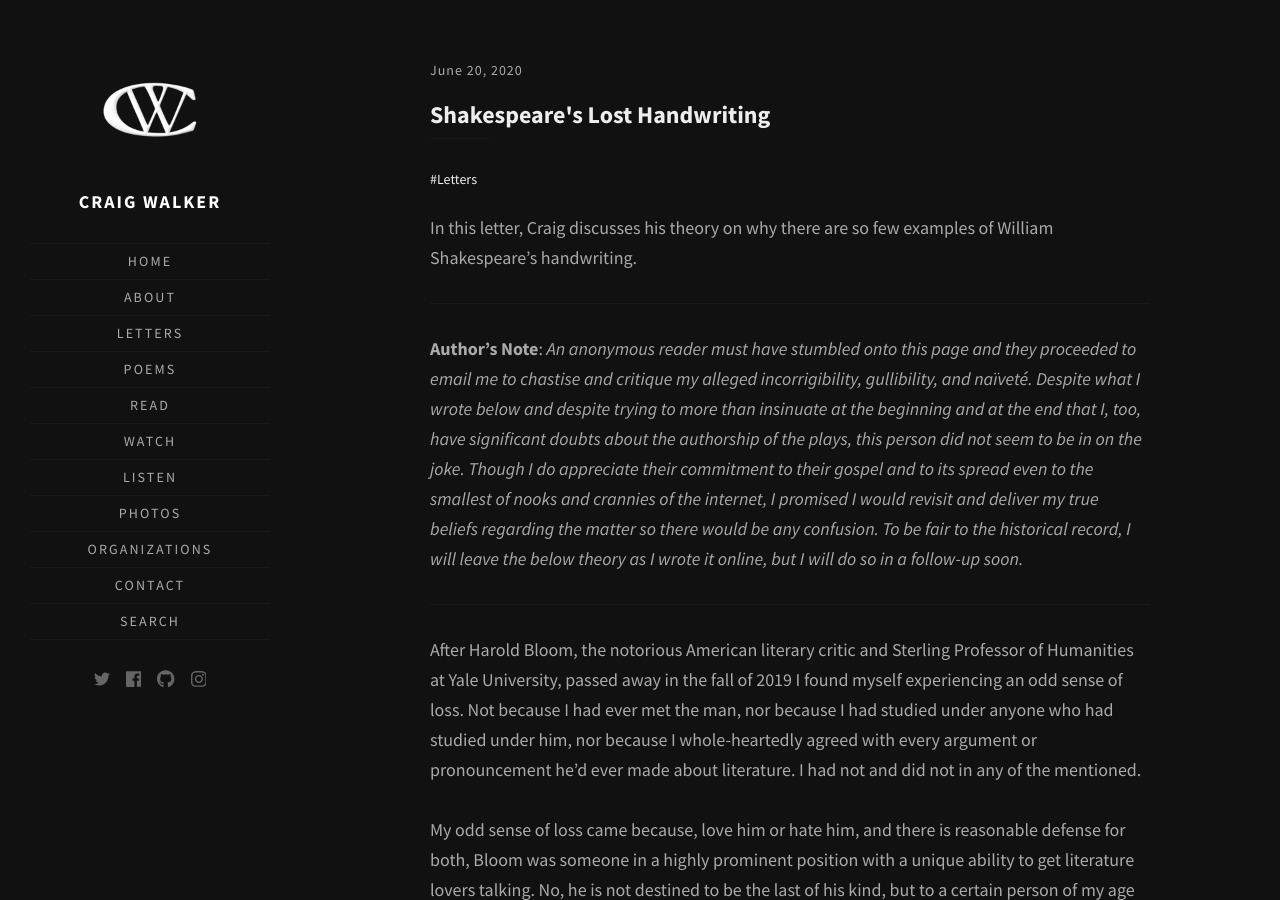
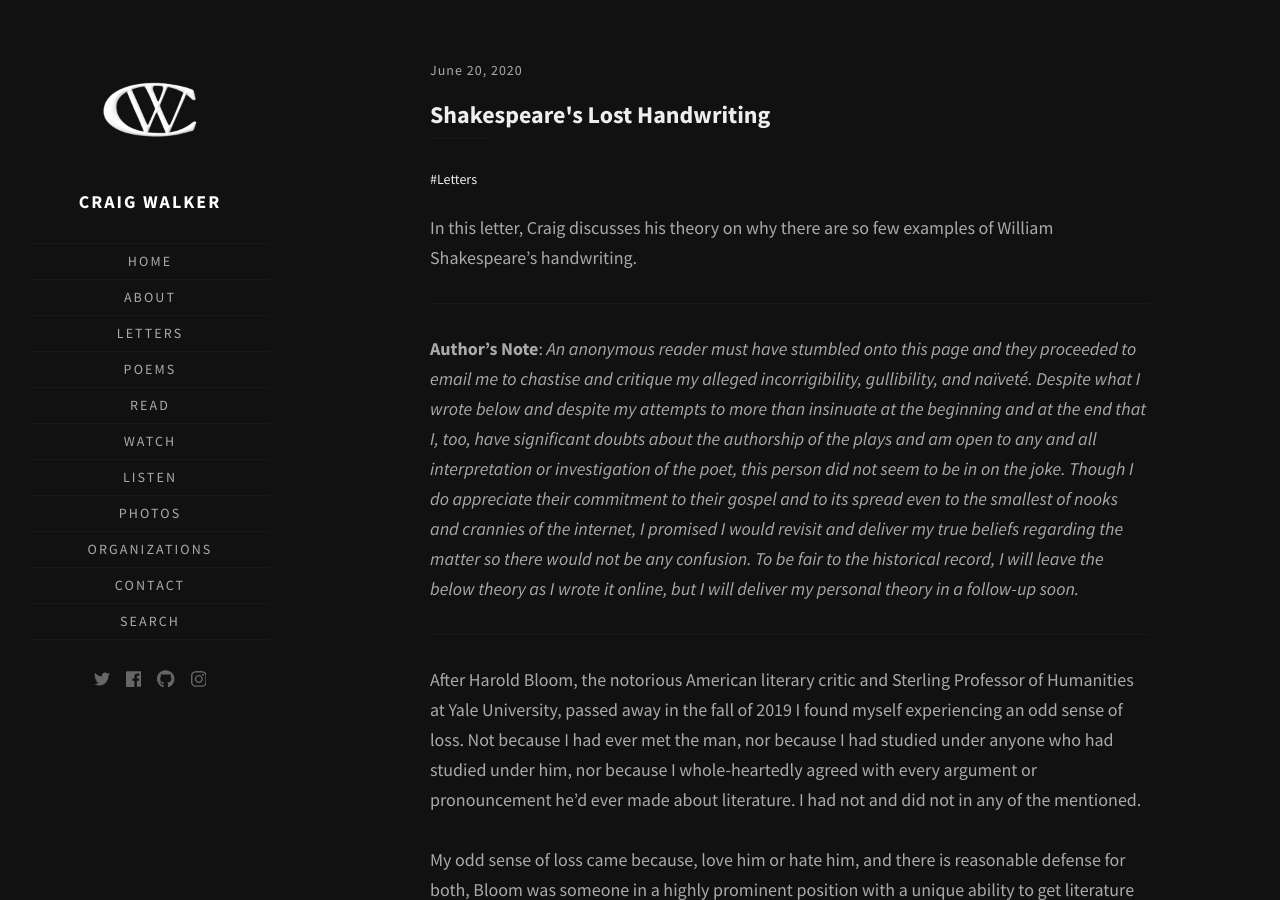
Before and after one commit to walkercraig/walkercraig, a Jekyll site: the page built from _posts/2020/2020-06-20-shakespeares-lost-handwriting.md, in a window 1280 px wide and 900 px high. Built offline with Jekyll 4.4.1, drawn with Linux system fonts in a browser that asks for light colours; some web fonts are replaced.

Commit message:
Update 2020-06-20-shakespeares-lost-handwriting.md

```diff
--- a/_posts/2020/2020-06-20-shakespeares-lost-handwriting.md
+++ b/_posts/2020/2020-06-20-shakespeares-lost-handwriting.md
@@ -8,7 +8,7 @@ In this letter, Craig discusses his theory on why there are so few examples of W
 
 ---
 
-**Author's Note**: *An anonymous reader must have stumbled onto this page and they proceeded to email me to chastise and critique my alleged incorrigibility, gullibility, and naïveté. Despite what I wrote below and despite trying to more than insinuate at the beginning and at the end that I, too, have significant doubts about the authorship of the plays, this person did not seem to be in on the joke. Though I do appreciate their commitment to their gospel and to its spread even to the smallest of nooks and crannies of the internet, I promised I would revisit and deliver my true beliefs regarding the matter so there would be any confusion. To be fair to the historical record, I will leave the below theory as I wrote it online, but I will do so in a follow-up soon.*
+**Author's Note**: *An anonymous reader must have stumbled onto this page and they proceeded to email me to chastise and critique my alleged incorrigibility, gullibility, and naïveté. Despite what I wrote below and despite my attempts to more than insinuate at the beginning and at the end that I, too, have significant doubts about the authorship of the plays and am open to any and all interpretation or investigation of the poet, this person did not seem to be in on the joke. Though I do appreciate their commitment to their gospel and to its spread even to the smallest of nooks and crannies of the internet, I promised I would revisit and deliver my true beliefs regarding the matter so there would not be any confusion. To be fair to the historical record, I will leave the below theory as I wrote it online, but I will deliver my personal theory in a follow-up soon.*
 
 ---
 
```
